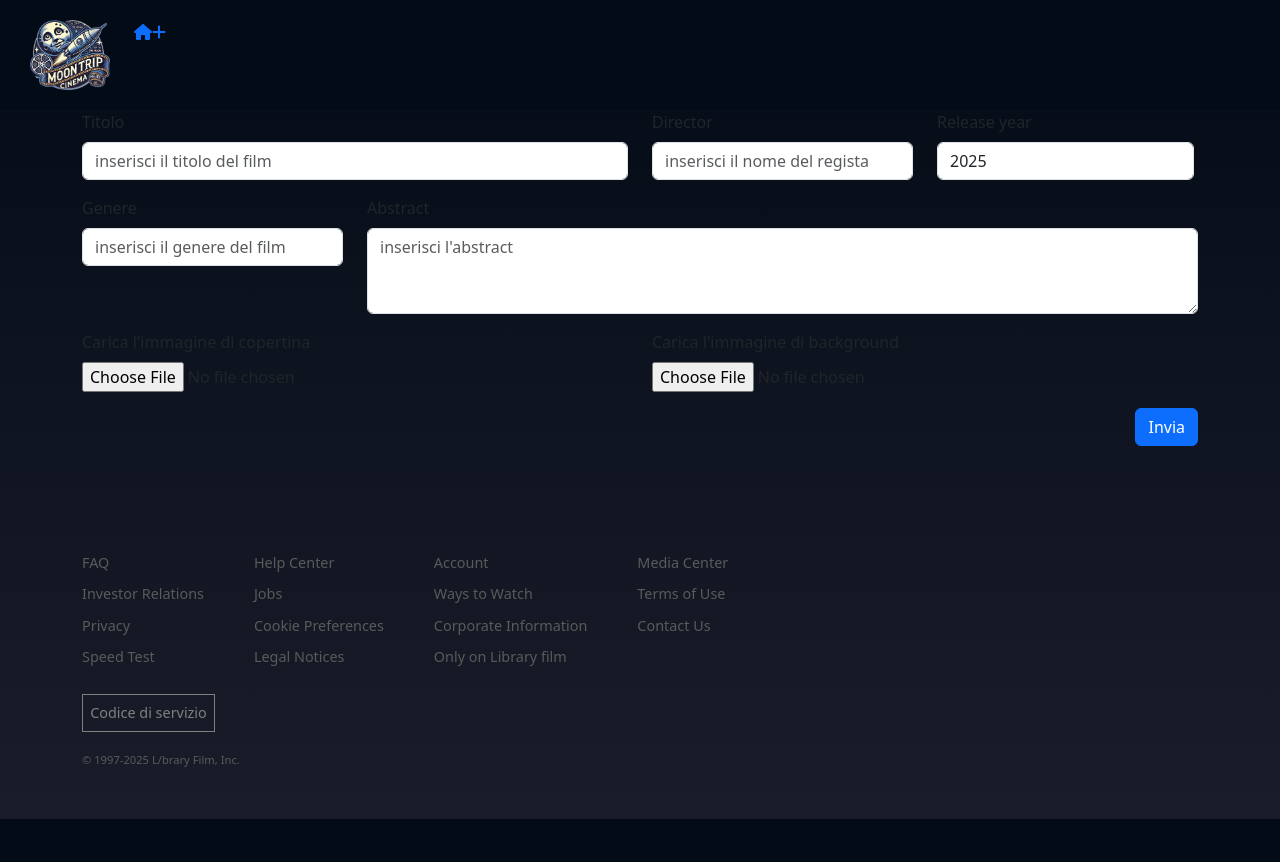
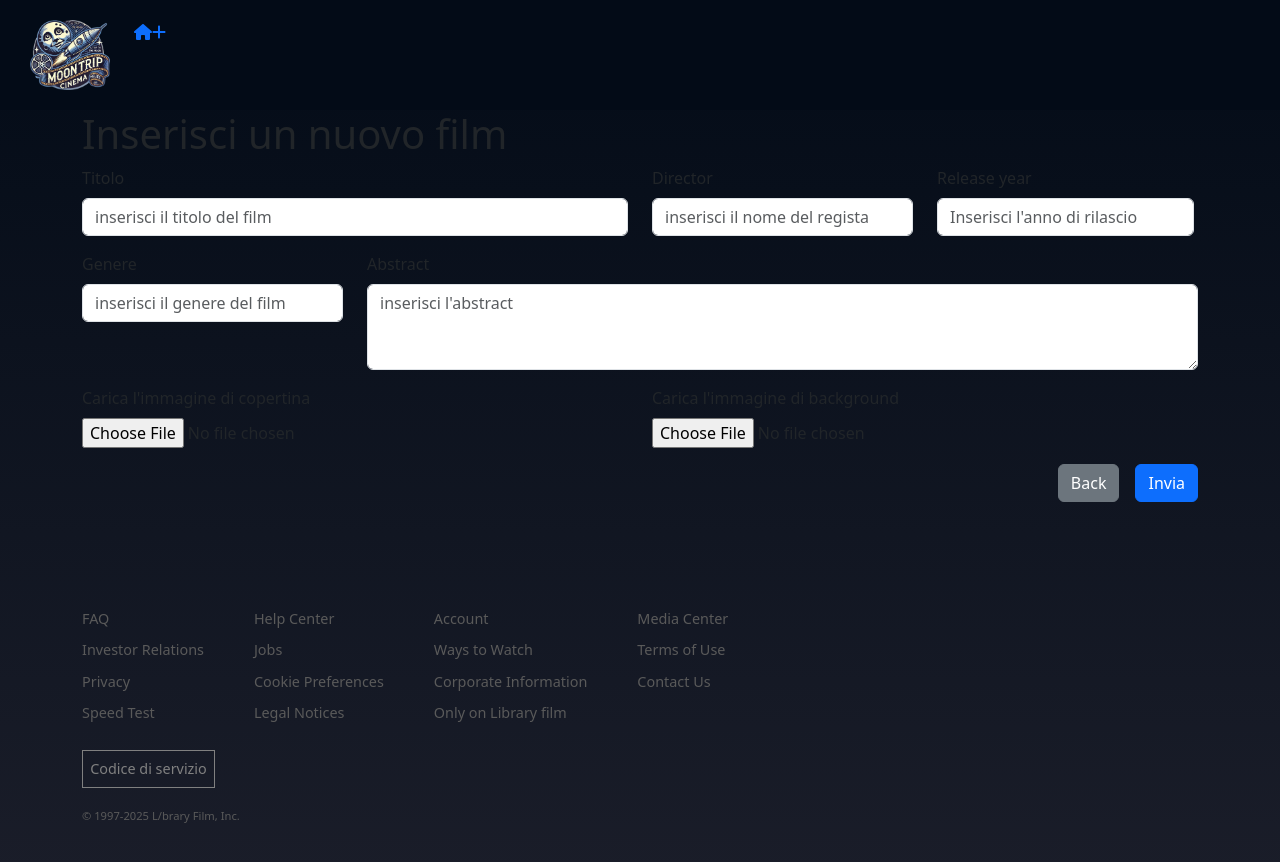
Before and after one commit to Giunta-Giovanni/webapp-react, a React (Vite) app: page /add_movie in a window 1280 px wide. Shown: the top 862 px of the page. Before the commit the page ends 819 px from the top, so only its background shows below. Built offline with nearby package versions, Linux system fonts and the light colour scheme.

Commit message:
[feat] preview image on adding file

```diff
--- a/src/pages/CreateMoviePage.jsx
+++ b/src/pages/CreateMoviePage.jsx
@@ -1,17 +1,13 @@
 import React, { useState } from 'react';
 import DatePicker from "react-datepicker";
 import axios from 'axios';
-import { useNavigate } from 'react-router-dom';
-// import { Link, useNavigate } from "react-router-dom"
+import { Link } from "react-router-dom"
 import "react-datepicker/dist/react-datepicker.css"; // Importa i CSS di react-datepicker
-
-
 
 
 const endpoint = 'http://localhost:3000/api/movies'
 export default function CreateMoviePage() {
     // navigazione
-    const navigate = useNavigate();
     const emptyForm = {
         title: "",
         director: "",
@@ -22,7 +18,7 @@ export default function CreateMoviePage() {
         bg_image: null
     }
 
-    const [startDate, setStartDate] = useState(new Date()); // Gestisci la data
+    const [startDate, setStartDate] = useState(); // Gestisci la data
 
     const [formDataObj, setFormDataObj] = useState(emptyForm)
 
@@ -42,7 +38,10 @@ export default function CreateMoviePage() {
             setFormDataObj({ ...formDataObj, [name]: value });
         }
     }
+    const previewCover = formDataObj.image ? URL.createObjectURL(formDataObj.image) : null;
+    const previewBg = formDataObj.bg_image ? URL.createObjectURL(formDataObj.bg_image) : null;
 
+    console.log(previewCover)
 
 
 
@@ -55,10 +54,11 @@ export default function CreateMoviePage() {
         axios.post(endpoint, formDataObj, { headers: { "Content-Type": "multipart/form-data" } })
             .then(
                 setFormDataObj(emptyForm),
+                setStartDate(undefined)
             )
-            .then(
-                () => { navigate("/") }
-            )
+            // .then(
+            //     () => { navigate("/") }
+            // )
             .catch((err) => {
                 console.log(err);
             });
@@ -66,6 +66,8 @@ export default function CreateMoviePage() {
 
     return (
         <>
+            <section className='add-movie-section'>
+                <h1>Inserisci un nuovo film</h1>
                 {/* form */}
                 <form onSubmit={handleSubmit}>
                     <div className='row'>
@@ -112,6 +114,7 @@ export default function CreateMoviePage() {
                                 dateFormat="yyyy"
                                 // Numero di anni visibili nel picker
                                 yearItemNumber={9}
+                                placeholderText="Inserisci l'anno di rilascio"
                                 className="form-control"
                             />
                         </div>
@@ -158,8 +161,14 @@ export default function CreateMoviePage() {
                                 id="image"
                                 name="image"
                                 onChange={setFieldValue}
-                            required
                             />
+                            {previewCover && (
+                                <img
+                                    src={previewCover}
+                                    className='preview_cover'
+                                    alt='preview'
+                                />
+                            )}
                         </div>
                         <div className="mb-3 col">
                             <div>
@@ -171,17 +180,29 @@ export default function CreateMoviePage() {
                                 id="bg_image"
                                 name="bg_image"
                                 onChange={setFieldValue}
-                            required
 
                             />
+                            {previewBg && (
+                                <img
+                                    src={previewBg}
+                                    className='preview_bg'
+                                    alt='preview'
+                                />
+                            )}
                         </div>
                     </section>
 
 
                     <div className="d-flex justify-content-end">
+                        <Link to='/'>
+                            <button type="button" className="btn btn-secondary mx-3">Back</button>
+                        </Link>
                         <button type="submit" className="btn btn-primary">Invia</button>
                     </div>
                 </form>
+
+            </section>
+
         </>
     );
 }
```
Lines whose indentation alone changed are shown as unchanged.
